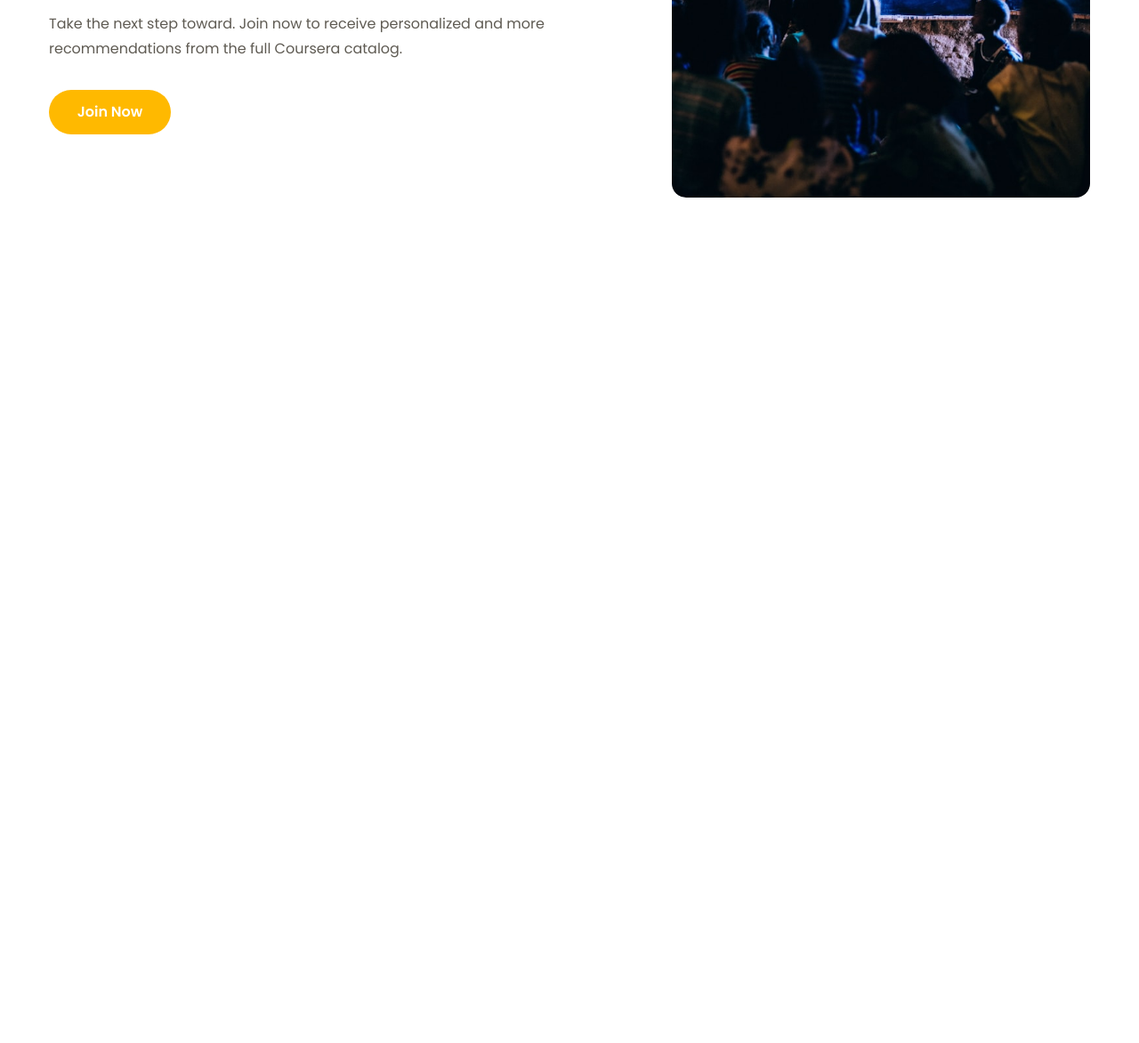
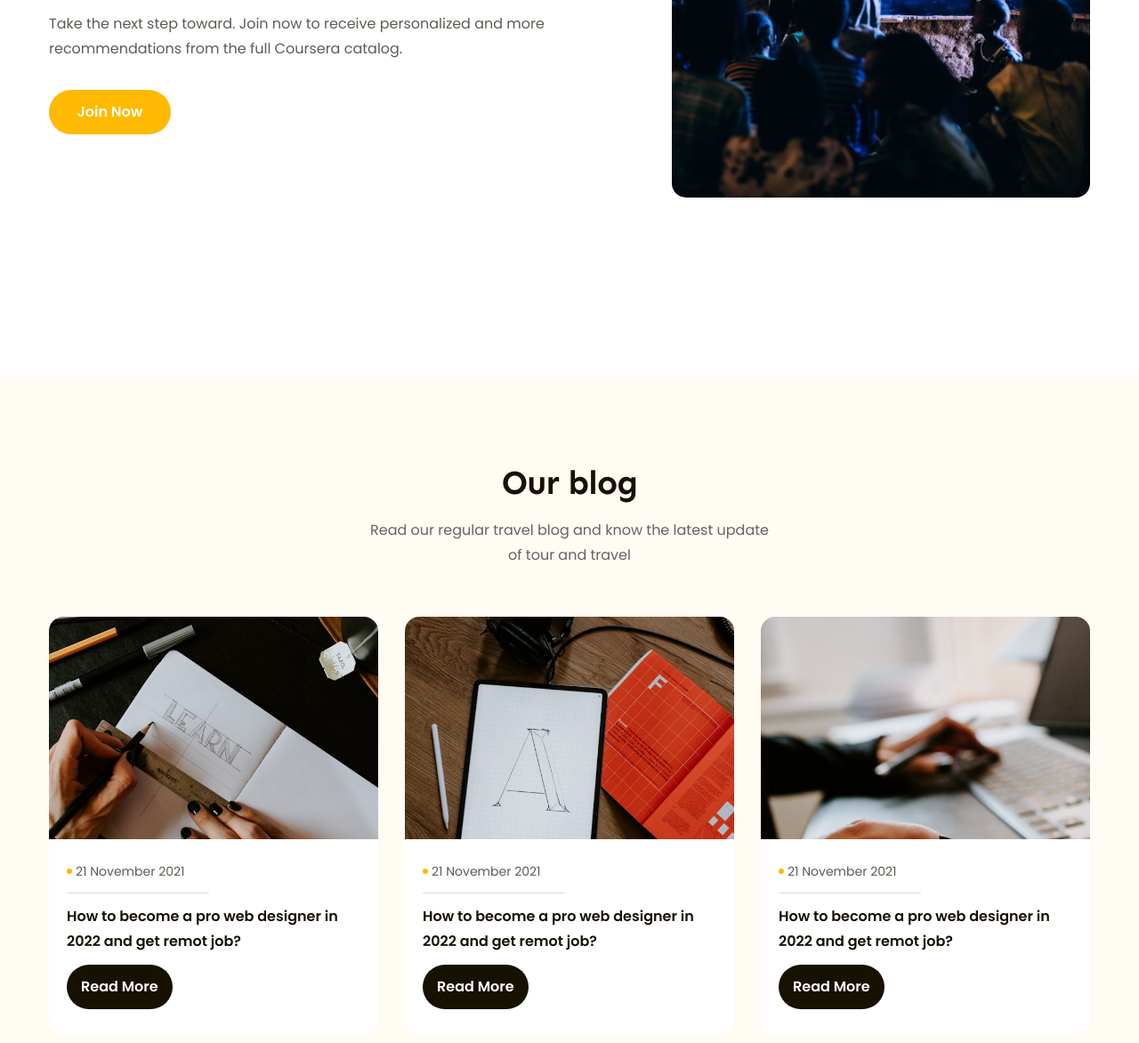
Before and after one commit to Chaudarkdao/figma_to_html, a plain HTML site: page index.html in a window 1280 px wide. Shown: the part 3395-4567 px from the top of the page at 89% size. Before the commit the page ends 3682 px from the top, so only its background shows below. Drawn offline with Linux system fonts and the light colour scheme.

Commit message:
p12 code blog 1

```diff
--- a/assets/css/style.css
+++ b/assets/css/style.css
@@ -496,3 +496,88 @@ btn:hover {
   width: 470px;
   height: 440px;
 }
+/* blog */
+.blogs {
+  margin-top: 135px;
+  padding: 96px 0;
+  background: #fffcf4;
+}
+.blogs .blog-top {
+  text-align: center;
+}
+.blogs .blog-top .desc {
+  margin: 16px auto 0;
+  width: 448px;
+  color: #696262;
+
+  font-size: 1.6rem;
+
+  line-height: 1.75; /* 175% */
+}
+.blogs .blog-list {
+  gap: 30px;
+  display: flex;
+  margin-top: 55px;
+}
+.blogs .item {
+  width: 33.33%;
+  border-radius: 16px;
+  background: #fff;
+}
+.blogs .item:hover {
+  box-shadow: 0px 16px 32px 0px rgba(0, 0, 0, 0.05);
+}
+.blogs .item .thumb {
+  border-radius: 16px 16px 0px 0px;
+  width: 100%;
+  height: 250px;
+  object-fit: cover;
+}
+.blogs .item .info {
+  padding: 20px 20px 28px;
+}
+.blogs .item .date {
+  position: relative;
+  padding-bottom: 12px;
+  display: inline-flex;
+  align-items: center;
+  color: #5f5b53;
+
+  font-size: 1.4rem;
+
+  line-height: 1.86; /* 185.714% */
+}
+.blogs .item .date::before {
+  margin-right: 4px;
+  content: "";
+  display: inline-block;
+  width: 6px;
+  height: 6px;
+  border-radius: 50%;
+  background: var(--primary-color);
+}
+.blogs .item .date::after {
+  position: absolute;
+  content: "";
+  display: inline-block;
+  right: -27px;
+  height: 1px;
+  border-radius: 0.5px;
+  background: #e2dfda;
+  left: 0;
+  bottom: 0;
+}
+.blogs .item .title {
+  margin-top: 12px;
+  color: #171100;
+  font-size: 1.6rem;
+  font-style: normal;
+  font-weight: 600;
+  line-height: 1.75; /* 175% */
+}
+.blogs .item .btn {
+  margin-top: 12px;
+}
+.blogs .item .btn:hover {
+  background: var(--primary-color);
+}
--- a/index.html
+++ b/index.html
@@ -405,5 +405,73 @@
         </div>
       </div>
     </div>
+    <!-- Blog -->
+    <div class="blogs">
+      <div class="main-content">
+        <div class="blog-top">
+          <h2 class="heading-level2">Our blog</h2>
+          <p class="desc">
+            Read our regular travel blog and know the latest update of tour and
+            travel
+          </p>
+        </div>
+        <div class="blog-list">
+          <!-- item1 -->
+          <div class="item">
+            <a href="#!"
+              ><img
+                src="./assets/img/blog1.jpg"
+                alt="How to become a pro web designer in 2022 and get remot job?"
+                class="thumb"
+            /></a>
+            <div class="info">
+              <span class="date">21 November 2021 </span>
+              <a href="#!" class=""
+                ><h3 class="title">
+                  How to become a pro web designer in 2022 and get remot job?
+                </h3></a
+              >
+              <a href="#!" class="btn"> Read More </a>
+            </div>
+          </div>
+          <!-- item2 -->
+          <div class="item">
+            <a href="#!"
+              ><img
+                src="./assets/img/blog2.jpg"
+                alt="How to become a pro web designer in 2022 and get remot job?"
+                class="thumb"
+            /></a>
+            <div class="info">
+              <span class="date">21 November 2021 </span>
+              <a href="#!" class=""
+                ><h3 class="title">
+                  How to become a pro web designer in 2022 and get remot job?
+                </h3></a
+              >
+              <a href="#!" class="btn"> Read More </a>
+            </div>
+          </div>
+          <!-- item3 -->
+          <div class="item">
+            <a href="#!"
+              ><img
+                src="./assets/img/blog3.jpg"
+                alt="How to become a pro web designer in 2022 and get remot job?"
+                class="thumb"
+            /></a>
+            <div class="info">
+              <span class="date">21 November 2021 </span>
+              <a href="#!" class=""
+                ><h3 class="title">
+                  How to become a pro web designer in 2022 and get remot job?
+                </h3></a
+              >
+              <a href="#!" class="btn"> Read More </a>
+            </div>
+          </div>
+        </div>
+      </div>
+    </div>
   </body>
 </html>
```
Also changed, not shown: assets/img/blog1.jpg (added), assets/img/blog2.jpg (added), assets/img/blog3.jpg (added).
